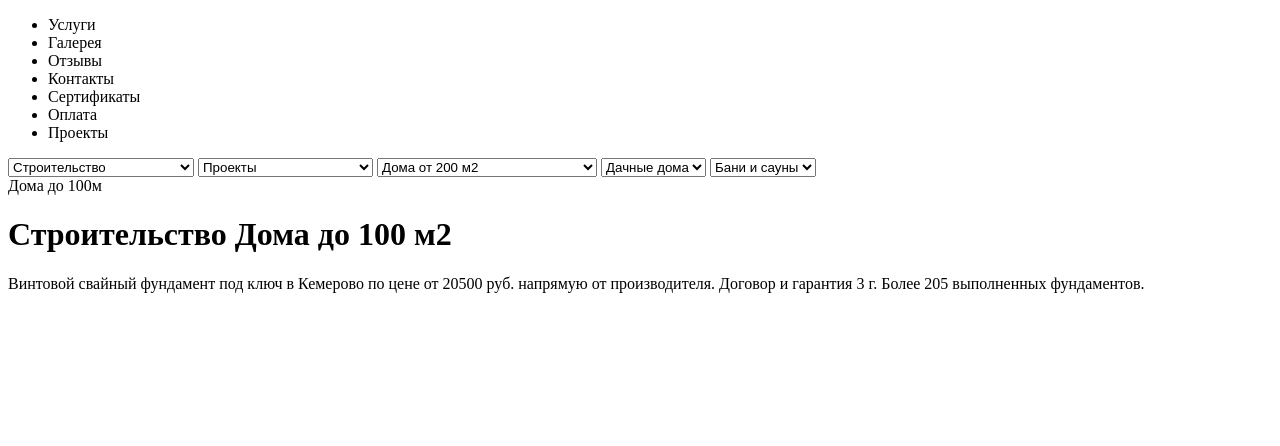
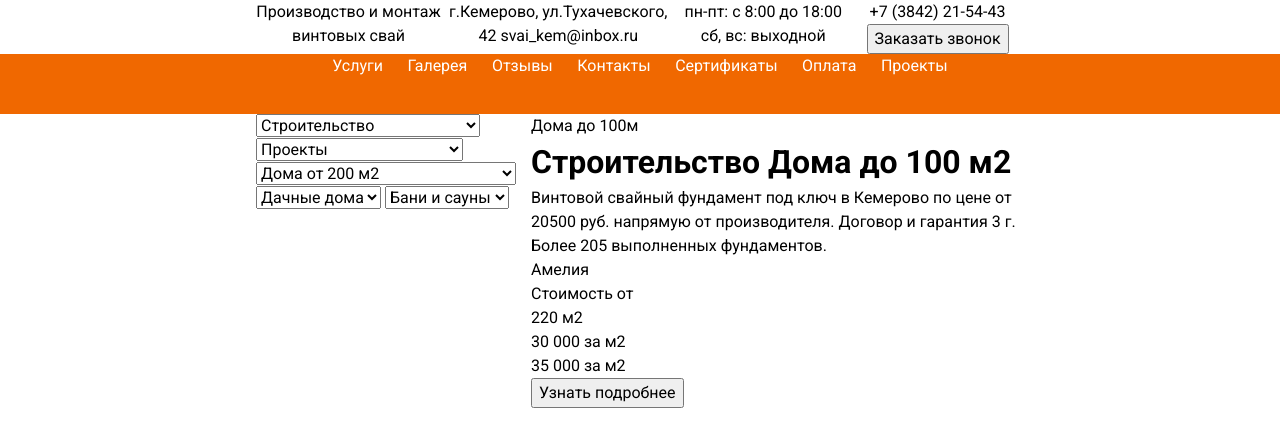
Before and after one commit to EvgenyaPankratova/test-houses, a plain HTML site: page index.html in a window 1280 px wide. Drawn offline with Linux system fonts and the light colour scheme.

Commit message:
добавление базовых стилей для разметки блоков на странице

```diff
--- /dev/null
+++ b/css/_box.scss
@@ -0,0 +1,9 @@
+body{
+    width: 100%;
+    height: 100%;
+    font-family: 'Roboto', sans-serif;
+    font-weight: 400;
+    font-size: 16px;
+    text-align: center;
+
+}
--- /dev/null
+++ b/css/_header.scss
@@ -0,0 +1,6 @@
+
+.header{
+    padding: 0 20% 0 20%;
+    display: flex;
+    justify-content: space-between;
+}
--- /dev/null
+++ b/css/_main.scss
@@ -0,0 +1,11 @@
+.main-container{
+    display: grid;
+    grid-template-columns: 1fr 3fr;
+    grid-template-rows: 1fr;
+    grid-column-gap: 15px;
+    padding: 0 20% 0 20%;
+    text-align: left;
+    .content{
+
+    }
+}
--- /dev/null
+++ b/css/_nav.scss
@@ -0,0 +1,14 @@
+.nav{
+    width: 100%;
+    background: #F06800;
+    height: 60px;
+    color: white;
+
+    .nav__list{
+        width: 50%;
+        display: flex;
+        justify-content: space-around;
+        align-items: center;
+        margin: 0 auto;
+    }
+}
--- a/css/style.scss
+++ b/css/style.scss
@@ -1 +1,12 @@
 @import "_nullstyle";
+@import "_box";
+/* Fonts */
+@import url('https://fonts.googleapis.com/css2?family=Roboto:wght@400;500;700&display=swap');
+/* Header */
+@import "_header";
+/* Nav */
+@import "_nav";
+/* Sidebar */
+
+/* Main */
+@import "_main";
--- a/index.html
+++ b/index.html
@@ -1,6 +1,7 @@
 <!DOCTYPE html>
 <html lang="ru">
 <head>
+    <link rel="stylesheet" href="css/style.css" type="text/css"/>
     <meta charset="UTF-8">
     <meta http-equiv="X-UA-Compatible" content="IE=edge">
     <meta name="viewport" content="width=device-width, initial-scale=1.0">
@@ -8,10 +9,15 @@
 </head>
 <body>
     <header class="header">
-        <div class="logo header__logo"></div>
-        <div class="contacts header__contacts"></div>
-        <div class="schedule header__schedule"></div>
-        <div class="tel header__tel"></div>
+        <div class="logo header__logo">Производство и монтаж винтовых свай</div>
+        <div class="contacts header__contacts">г.Кемерово, ул.Тухачевского, 42
+            svai_kem@inbox.ru
+        </div>
+        <div class="schedule header__schedule">пн-пт: с 8:00 до 18:00
+            сб, вс: выходной</div>
+        <div class="tel header__tel">+7 (3842) 21-54-43
+            <button>Заказать звонок</button>
+        </div>
     </header>
     <nav class="nav">
         <ul class="list nav__list">
@@ -24,7 +30,7 @@
             <li class="list-item nav__list-item">Проекты</li>
         </ul>
     </nav>
-    <div class="container">
+    <div class="main-container">
         <aside class="aside">
             <select>
                 <option value="1">Строительство</option>
@@ -67,10 +73,19 @@
             <div class="content">
                 <div class="title content__title"><h1>Строительство Дома до 100 м2</h1></div>
                 <div class="about content__about">Винтовой свайный фундамент под ключ в Кемерово по цене от 20500 руб. напрямую от производителя. Договор и гарантия 3 г. Более 205 выполненных фундаментов.</div>
-                <div class="cards content__cards"></div>
+                <div class="cards content__cards">
+                    <div class="card content__card">
+                        <div class="card card__img-block"><img></div>
+                        <div class="subtitle card__subtitle">Амелия</div>
+                        <div class="value card__value">Стоимость от</div>
+                        <div class="square card__square">220 м2</div>
+                        <div class="newprice card__newprice">30 000 за м2</div>
+                        <div class="oldprice card__oldprice">35 000 за м2</div>
+                        <div class="details card__details"><button>Узнать подробнее</button></div>
+                    </div>
+                </div>
             </div>
         </main>
     </div>
-
 </body>
 </html>
```
Also changed, not shown: css/card.css (added), css/header.css (deleted), css/header.scss (deleted), css/nav.scss (deleted), css/sidebar.css (added), css/style.css, img/houseIcon.svg (added), img/housePhoto.png (added), img/logo.svg (added), img/mail.svg (added), img/marker.svg (added), img/tel.svg (added), img/time.svg (added).
